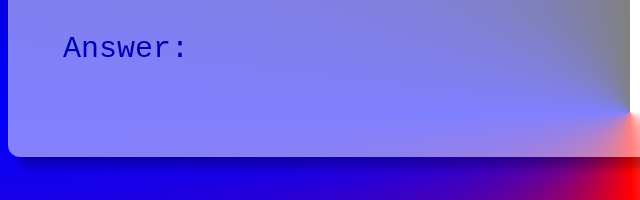
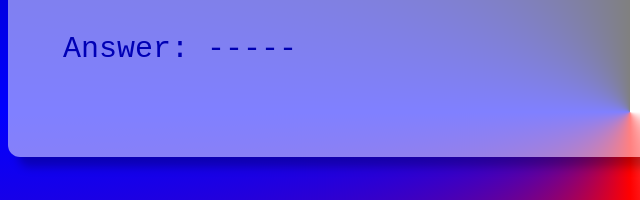
Before and after one commit to walterlow52/Chatbot, a plain HTML site: page index.html in a window 1280 px wide. Shown: the part 288-488 px from the top of the page, 10-650 px from the left. Drawn offline with Linux system fonts and the light colour scheme.

Commit message:
Update index.html

```diff
--- a/index.html
+++ b/index.html
@@ -13,7 +13,7 @@
     <div class = "container">
       <h1> I am the HTML Chatbot! <h2> Ask me something! </h2> </h1> <hr>
         <input type = "text" id = "userinput" onkeydown = "if(event.keyCode == 13) { bot() }" placeholder = "Type your question here">
-      <p> Answer: <span id = answer"> </span> </p>
+      <p> Answer: <span id = answer"> ----- </span> </p>
     </div>
   </body>
 </html>
```
